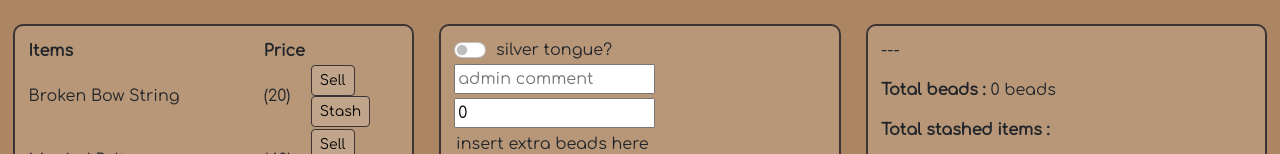
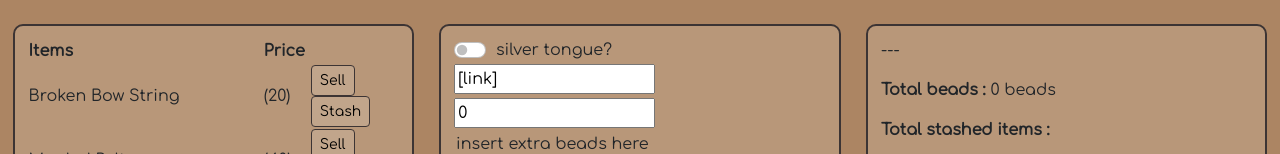
Before and after one commit to AidenHighope/Prehistoria-Redeemer-2.0, an Angular app: page / in a window 1280 px wide. Shown: the part 273-427 px from the top of the page. Built offline with nearby package versions, Linux system fonts and the light colour scheme; a web font is replaced by a local one.

Commit message:
edited url:string default value

```diff
--- a/src/app/Item-grp/items/items.component.ts
+++ b/src/app/Item-grp/items/items.component.ts
@@ -23,7 +23,7 @@ export class ItemsComponent {
   Comment: admincomment[] = [];
   buttonDisabled: boolean = false;
   input: string = '';
-  url: string = '';
+  url: string = '[link]';
   extrabeads: string = '0';
   usesSilverTongue: boolean = false;
 
@@ -110,7 +110,7 @@ export class ItemsComponent {
     }
     this.redeemedItems.push(...this.oneRedeem);
     this.clearOne(this.currentRedeem);
-    this.url = '';
+    this.url = '[link]';
     this.extrabeads = '0';
     this.disableOnClick();
   }
```
